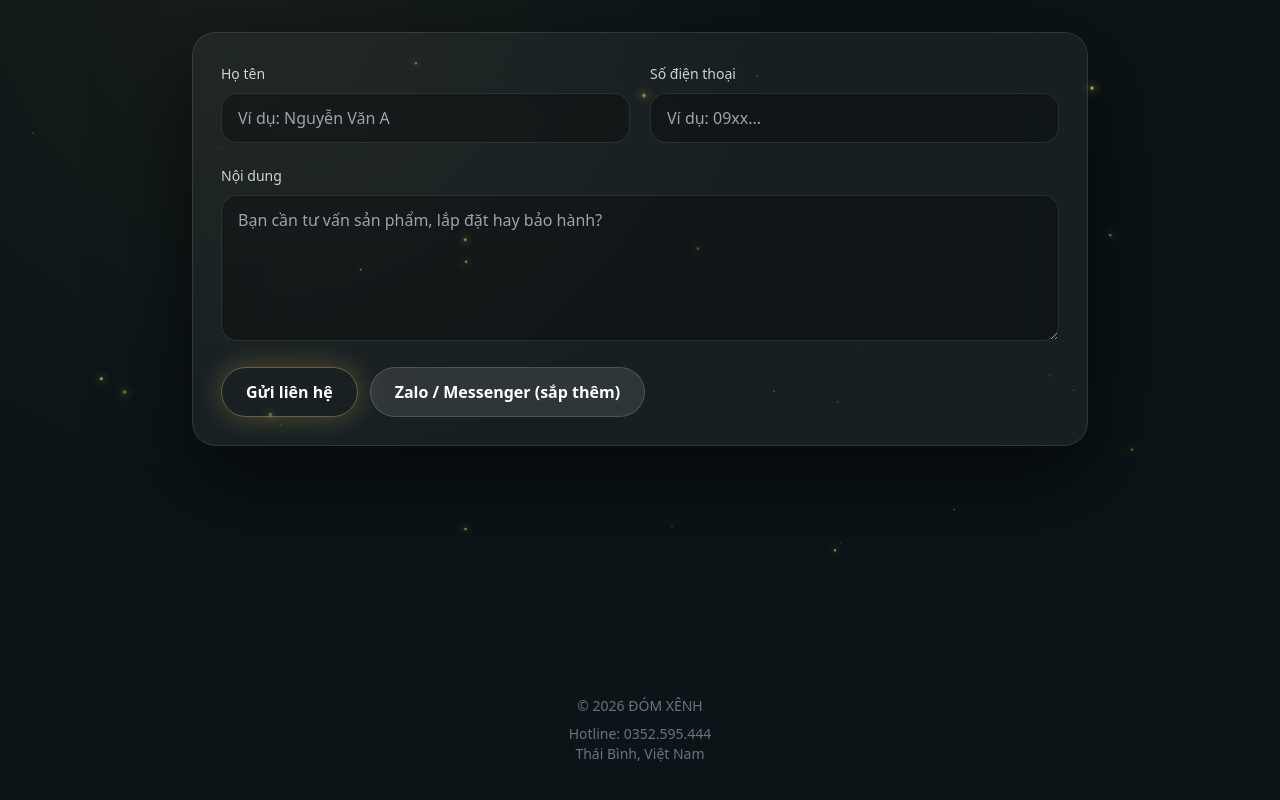
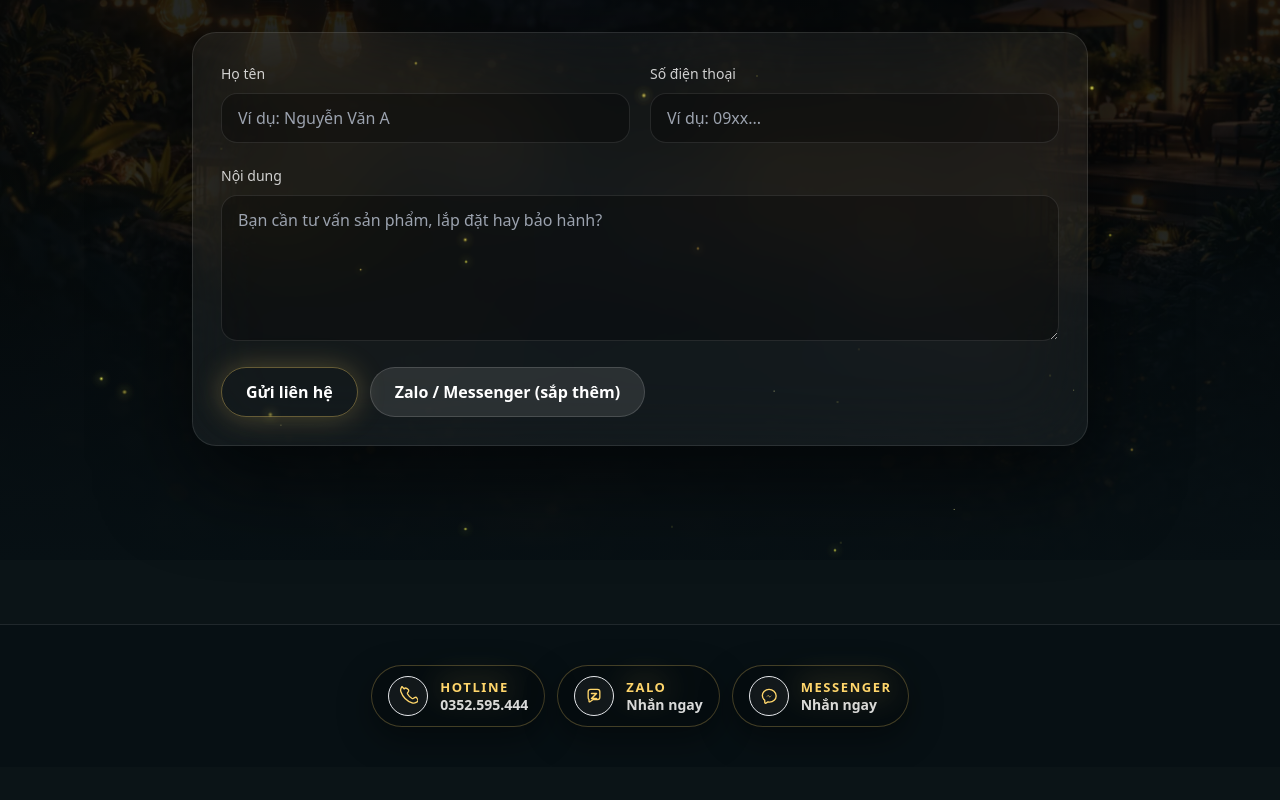
Before and after one commit to domxenh/domxenh.io.vn, a Next.js app: page /lien-he in a window 1280 px wide. Shown: the part 240-1040 px from the top of the page. After the commit the page ends 1007 px from the top, so only its background shows below. Built offline with nearby package versions, Linux system fonts and the light colour scheme.

Commit message:
update v1.4.11

```diff
--- a/app/bao-hanh/page.tsx
+++ b/app/bao-hanh/page.tsx
@@ -14,7 +14,13 @@ export const metadata = {
 
 export default function BaoHanhPage() {
   return (
-    <main className="min-h-screen pt-36 pb-24 px-6 md:px-10">
+    <main className="relative min-h-screen pt-36 pb-24 px-6 md:px-10">
+      {/* Background: hero-outdoor.webp */}
+      <div className="pointer-events-none absolute inset-0 -z-10">
+        <div className="absolute inset-0 bg-[url('/images/hero-outdoor.webp')] bg-cover bg-center opacity-35" />
+        <div className="absolute inset-0 bg-gradient-to-b from-black/75 via-black/55 to-[#071014]/95" />
+      </div>
+
       <div className="mx-auto max-w-4xl">
         <FadeInSection>
           <h1 className="text-4xl md:text-5xl font-semibold text-white drop-shadow-[0_0_18px_rgba(255,214,107,0.55)]">
--- a/app/lien-he/page.tsx
+++ b/app/lien-he/page.tsx
@@ -14,7 +14,13 @@ export const metadata = {
 
 export default function LienHePage() {
   return (
-    <main className="min-h-screen pt-36 pb-24 px-6 md:px-10">
+    <main className="relative min-h-screen pt-36 pb-24 px-6 md:px-10">
+      {/* Background: hero-outdoor.webp */}
+      <div className="pointer-events-none absolute inset-0 -z-10">
+        <div className="absolute inset-0 bg-[url('/images/hero-outdoor.webp')] bg-cover bg-center opacity-35" />
+        <div className="absolute inset-0 bg-gradient-to-b from-black/75 via-black/55 to-[#071014]/95" />
+      </div>
+
       <div className="mx-auto max-w-4xl">
         <FadeInSection>
           <h1 className="text-4xl md:text-5xl font-semibold text-white drop-shadow-[0_0_18px_rgba(255,214,107,0.55)]">
--- a/components/Footer.tsx
+++ b/components/Footer.tsx
@@ -1,9 +1,102 @@
 export default function Footer() {
+  const hotlineDisplay = "0352.595.444"
+  const hotlineTel = "0352595444"
+
+  const zaloLink = `https://zalo.me/${hotlineTel}`
+  const messengerLink = "https://m.me/301095173088222"
+
+  const btnClass =
+    "group inline-flex items-center gap-3 rounded-full border border-[#FFD66B]/25 bg-black/25 px-4 py-2.5 shadow-[0_12px_34px_rgba(0,0,0,0.4)] transition hover:brightness-110 hover:border-[#FFD66B]/55 active:scale-[0.98]"
+
+  const iconWrapClass =
+    "grid h-10 w-10 place-items-center rounded-full border border-white/12 bg-white/5 text-[#FFD66B] transition group-hover:bg-white/10"
+
+  const labelTopClass =
+    "block text-[12.5px] sm:text-[13px] font-extrabold tracking-[0.12em] text-[#FFD66B] drop-shadow-[0_0_16px_rgba(255,214,107,0.75)]"
+
+  // ✅ FIX: tách 2 hàng chữ ra (mt-1) + bỏ -mt
+  const labelBottomClass =
+    "block mt-1 text-[13px] sm:text-[14px] font-semibold text-white/85"
+
   return (
-    <footer className="mt-24 py-10 text-center text-sm text-gray-500">
-      <p>© {new Date().getFullYear()} ĐÓM XÊNH</p>
-      <p className="mt-2">Hotline: 0352.595.444</p>
-      <p>Thái Bình, Việt Nam</p>
+    <footer className="mt-16 border-t border-white/10 bg-[#071014]">
+      <div className="mx-auto max-w-7xl px-4 sm:px-6 py-10">
+        <div className="flex flex-col items-center gap-6">
+          <div className="flex flex-wrap items-center justify-center gap-3">
+            <a href={`tel:${hotlineTel}`} className={btnClass} aria-label="Gọi Hotline">
+              <span className={iconWrapClass}>
+                <svg viewBox="0 0 24 24" fill="none" className="h-5 w-5" aria-hidden="true">
+                  <path
+                    d="M7.5 3.5c.6-1 1.9-1.3 2.9-.7l1.4.9c1 .6 1.3 1.9.7 2.9l-1 1.7c-.2.4-.2.9 0 1.3a13.7 13.7 0 0 0 5.4 5.4c.4.2.9.2 1.3 0l1.7-1c1-.6 2.3-.3 2.9.7l.9 1.4c.6 1 .3 2.3-.7 2.9l-1.2.7c-1.5.9-3.3 1.1-4.9.5-6.2-2.2-11.2-7.2-13.4-13.4-.6-1.6-.4-3.4.5-4.9l.7-1.2Z"
+                    stroke="currentColor"
+                    strokeWidth="1.6"
+                    strokeLinejoin="round"
+                  />
+                </svg>
+              </span>
+              <span className="leading-none">
+                <span className={labelTopClass}>HOTLINE</span>
+                <span className={labelBottomClass}>{hotlineDisplay}</span>
+              </span>
+            </a>
+
+            <a
+              href={zaloLink}
+              target="_blank"
+              rel="noreferrer"
+              className={btnClass}
+              aria-label="Nhắn Zalo"
+            >
+              <span className={iconWrapClass}>
+                <svg viewBox="0 0 24 24" fill="none" className="h-5 w-5" aria-hidden="true">
+                  <path
+                    d="M5 6.8C5 5.25 6.25 4 7.8 4h8.4C17.75 4 19 5.25 19 6.8v6.6c0 1.55-1.25 2.8-2.8 2.8H11l-3.8 2.7c-.5.35-1.2-.02-1.2-.63V16.2c-.63-.5-1-.97-1-2.8V6.8Z"
+                    stroke="currentColor"
+                    strokeWidth="1.6"
+                    strokeLinejoin="round"
+                  />
+                  <path
+                    d="M9 9h6l-6 6h6"
+                    stroke="currentColor"
+                    strokeWidth="1.8"
+                    strokeLinecap="round"
+                    strokeLinejoin="round"
+                  />
+                </svg>
+              </span>
+              <span className="leading-none">
+                <span className={labelTopClass}>ZALO</span>
+                <span className={labelBottomClass}>Nhắn ngay</span>
+              </span>
+            </a>
+
+            <a
+              href={messengerLink}
+              target="_blank"
+              rel="noreferrer"
+              className={btnClass}
+              aria-label="Nhắn Messenger"
+            >
+              <span className={iconWrapClass}>
+                <svg viewBox="0 0 24 24" fill="none" className="h-5 w-5" aria-hidden="true">
+                  <path
+                    d="M12 4C7.6 4 4 7.3 4 11.4c0 2.3 1.1 4.4 2.9 5.8v2.6c0 .7.8 1.1 1.4.7l2.4-1.4c.6.1 1.3.2 1.9.2 4.4 0 8-3.3 8-7.4S16.4 4 12 4Z"
+                    stroke="currentColor"
+                    strokeWidth="1.6"
+                    strokeLinejoin="round"
+                  />
+                  <path d="M8.2 13.7 11 10.8l2 2 2.8-2.1-2.8 3-2-2-2.8 2Z" fill="currentColor" />
+                </svg>
+              </span>
+              <span className="leading-none">
+                <span className={labelTopClass}>MESSENGER</span>
+                <span className={labelBottomClass}>Nhắn ngay</span>
+              </span>
+            </a>
+          </div>
+
+        </div>
+      </div>
     </footer>
   )
 }
--- a/components/product/StickyBuyBar.tsx
+++ b/components/product/StickyBuyBar.tsx
@@ -104,7 +104,8 @@ export default function StickyBuyBar({
   return (
     <>
       <div className="fixed left-0 right-0 bottom-0 z-[90] pointer-events-none">
-        <div className="pointer-events-none absolute inset-x-0 bottom-0 h-24 bg-gradient-to-t from-black/60 to-transparent" />
+        {/* Mobile: làm mờ/đậm nền mạnh hơn để chữ luôn đọc rõ */}
+        <div className="pointer-events-none absolute inset-x-0 bottom-0 h-28 bg-gradient-to-t from-black/85 via-black/40 to-transparent" />
 
         <div
           className="pointer-events-auto w-fit mx-auto px-3"
@@ -112,9 +113,8 @@ export default function StickyBuyBar({
         >
           <div className="relative rounded-2xl min-w-[280px] max-w-[96vw]">
             <div className="pointer-events-none absolute inset-0 rounded-2xl border border-white/10" />
-            <div className="relative rounded-2xl bg-black/60 md:backdrop-blur-md shadow-[0_20px_70px_rgba(0,0,0,0.75)] px-4 py-3">
+            <div className="relative rounded-2xl bg-black/80 backdrop-blur-xl shadow-[0_20px_70px_rgba(0,0,0,0.75)] px-4 py-3">
               <div className="flex items-center gap-3 flex-wrap">
-                {/* ✅ căn giữa tên SKU + giá */}
                 <div className="min-w-0 flex-1 text-center">
                   <div className="font-semibold text-[#FFD66B] drop-shadow-[0_0_18px_rgba(255,214,107,0.35)] leading-snug">
                     {label}
--- a/prisma/seed.ts
+++ b/prisma/seed.ts
@@ -1,5 +1,5 @@
 // prisma/seed.ts
-// TÓM TẮT (ver 1.3):
+// TÓM TẮT (ver 1.4):
 // - Giữ đúng 3 danh mục + đúng số sản phẩm theo yêu cầu
 // - Thêm isHot=true cho một vài sản phẩm để hiện badge HOT
 // - oldPrice > price sẽ tự hiện SALE theo ProductCard hiện tại
```
Also changed, not shown: app/san-pham/[slug]/page.tsx (+6 -61 lines), components/product/ColorSkuSelectorClient.tsx (+5 -23 lines), components/product/ProductDetailClient.tsx (+6 -35 lines), components/product/SkuSelector.tsx (+143 -140 lines).
